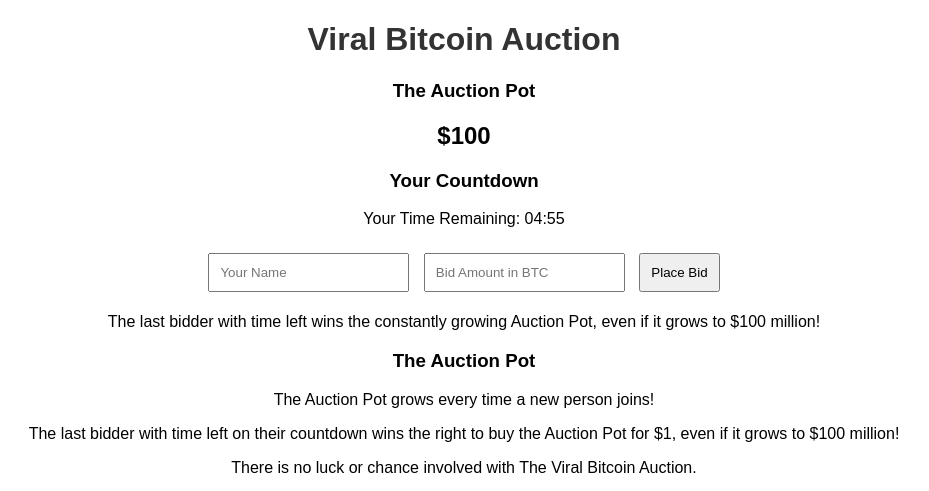
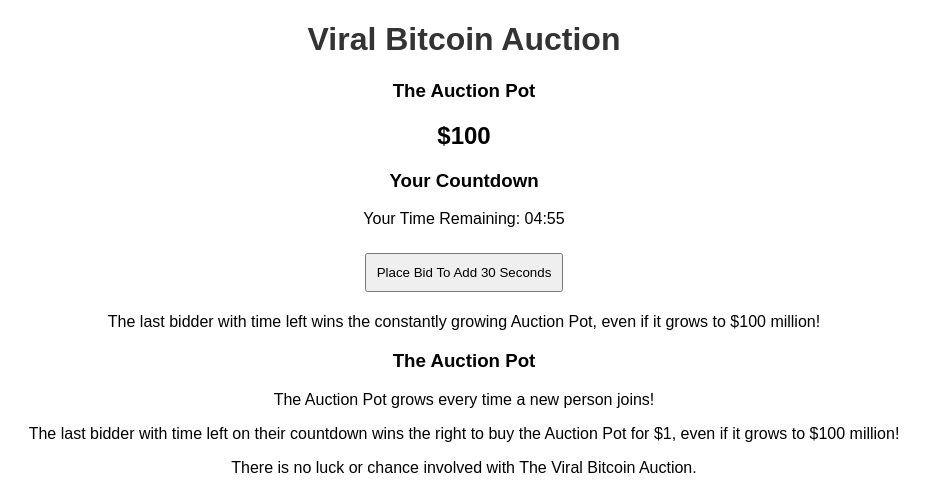
Before and after one commit to lancemcpherson88/Viral-Money-Auction, a Python web app: template templates/auction.html in a window 1280 px wide. Shown: the top 491 px of the page, without its empty margins (176-1105 px from the left). Run offline with Jinja, Linux system fonts and the light colour scheme; the template is opened without the code that fills it, so the values that code supplies are empty.

Commit message:
Update auction.html

```diff
--- a/templates/auction.html
+++ b/templates/auction.html
@@ -15,9 +15,9 @@
     <p>Your Time Remaining: <span id="countdown-timer">Loading...</span></p>
 
     <form id="bid-form">
-        <input type="text" name="user" placeholder="Your Name" required>
-        <input type="number" name="amount" placeholder="Bid Amount in BTC" step="0.0001" required>
-        <button type="submit">Place Bid</button>
+        <hidden type="text" name="user" placeholder="Your Name" required>
+        <hidden type="number" name="amount" placeholder="Bid Amount in BTC" step="0.0001" required>
+        <button type="submit">Place Bid To Add 30 Seconds</button>
     </form>
 
     <script>
```
